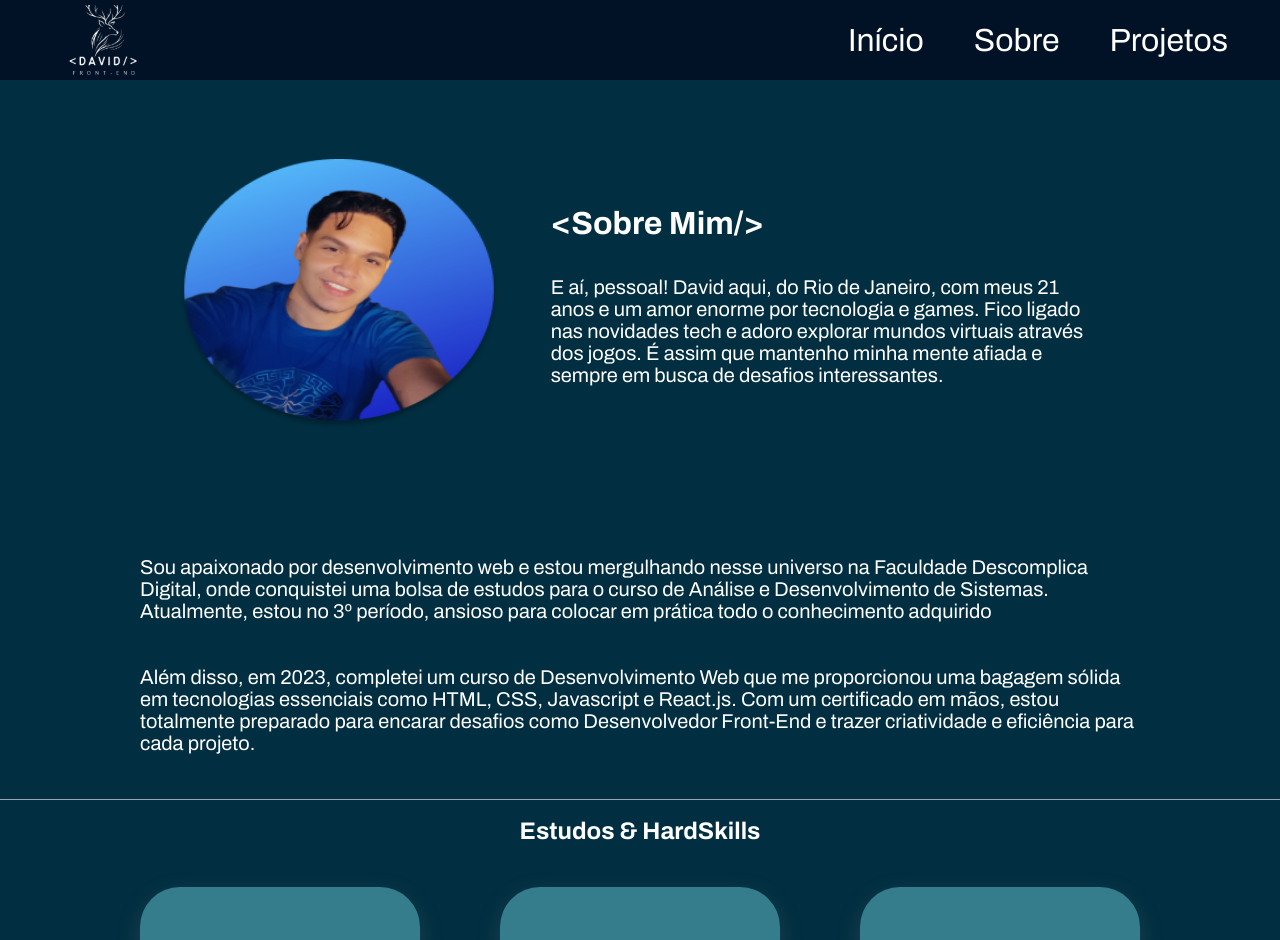
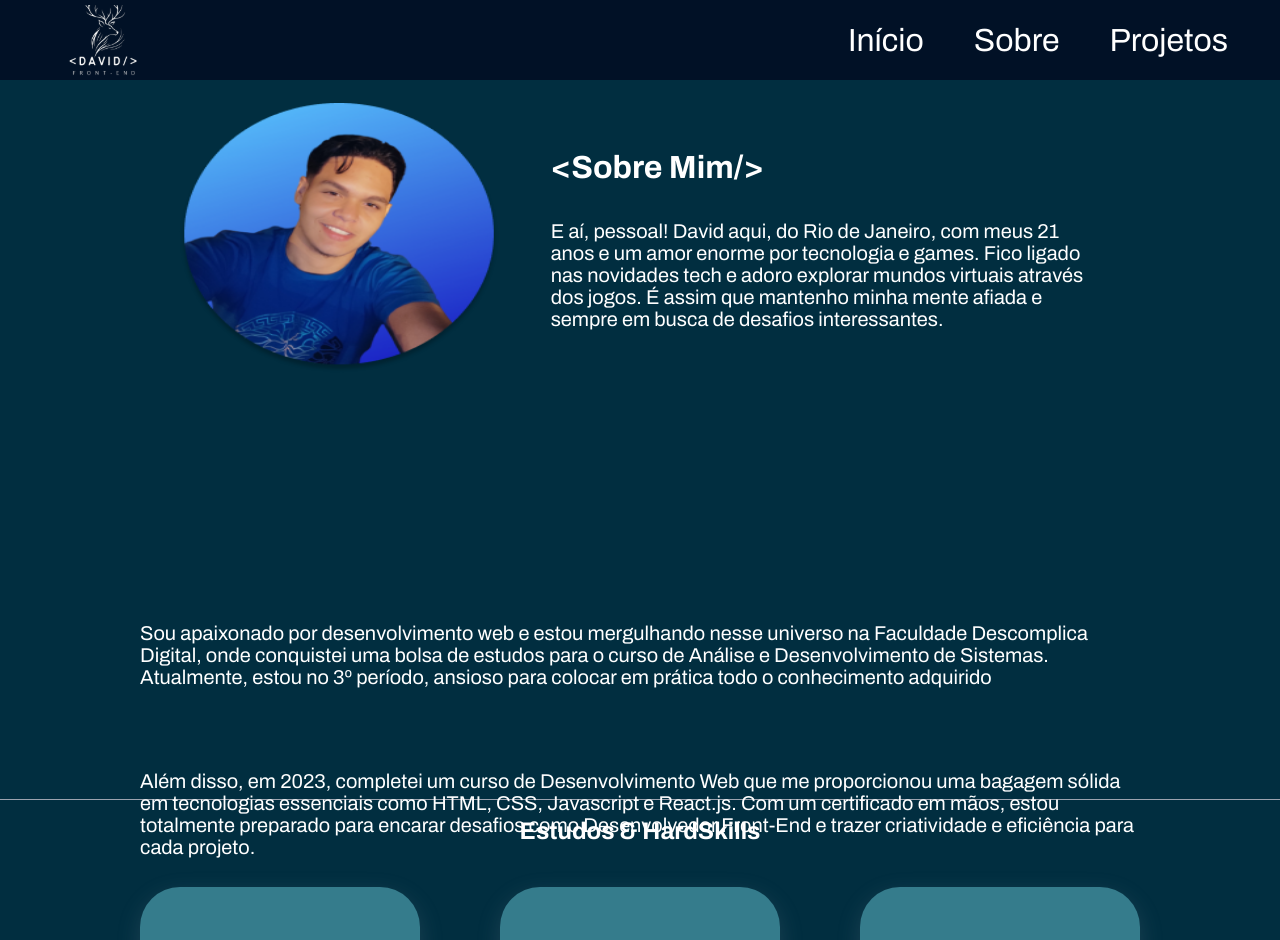
Before and after one commit to DavidPereira976/Portifolio, a React (Vite) app: page /sobre in a window 1280 px wide. Shown: the top 940 px of the page. Built offline with nearby package versions, Linux system fonts and the light colour scheme.

Commit message:
Feat: Novas animações em Sobre/Projetos

```diff
--- a/package.json
+++ b/package.json
@@ -17,6 +17,7 @@
     "nuka-carousel": "^7.0.0",
     "react": "^18.2.0",
     "react-dom": "^18.2.0",
+    "react-intersection-observer": "^9.5.3",
     "react-router-dom": "^6.20.0",
     "react-slick": "^0.29.0",
     "slick-carousel": "^1.8.1",
--- a/src/Components/GradeProjetos/index.jsx
+++ b/src/Components/GradeProjetos/index.jsx
@@ -13,6 +13,8 @@ import Html from "../../assets/Icons/Html.svg";
 import Css from "../../assets/Icons/Css.svg";
 import JavaScript from "../../assets/Icons/JavaScript.svg";
 
+import { motion } from "framer-motion";
+
 import {
   FirstAlignContainer,
   Title,
@@ -22,7 +24,6 @@ import {
 } from "./style";
 
 function GradeProjetos() {
-
   const projectDabliu = {
     imageUrl: Sitedabliu,
     title: "Dabliu",
@@ -75,7 +76,18 @@ function GradeProjetos() {
   return (
     <>
       <FirstAlignContainer>
+        <motion.div
+          initial={{ opacity: 0, x: -400 }} // Inicia fora da tela à esquerda
+          animate={{ opacity: 1, x: 0 }} // Anima para a posição à direita
+          transition={{ duration: 1 }}
+        >
           <Title>Meus Projetos</Title>
+        </motion.div>
+        <motion.div
+          initial={{ opacity: 0, x: -400 }} // Inicia fora da tela à esquerda
+          animate={{ opacity: 1, x: 0 }} // Anima para a posição à direita
+          transition={{ duration: 1 }}
+        >
           <FirstGradeContainer>
             <ProjetosItem
               imageUrl={projectDabliu.imageUrl}
@@ -104,6 +116,7 @@ function GradeProjetos() {
               websiteLink={projectFantastika.websiteLink}
             />
           </FirstGradeContainer>
+        </motion.div>
       </FirstAlignContainer>
 
       <SecondAlignContainer>
--- a/src/Components/GradeProjetos/style.js
+++ b/src/Components/GradeProjetos/style.js
@@ -12,6 +12,14 @@ export const FirstAlignContainer = styled.div`
 
   @media ${device.mobileL}{
   height: 200vh;
+  }
+
+  @media ${device.mobileM}{
+  height: 210vh;
+  }
+
+  @media ${device.mobileA}{
+  height: 220vh;
   }
 
   @media ${device.mobileN}{
@@ -53,12 +61,12 @@ export const FirstGradeContainer = styled.section`
 
   @media ${device.mobileL} {
     width: 360px;
-    height: 1500px;
+    height: 1360px;
   }
 
   @media ${device.mobileM}{
   width: 340px;
-  height: 1400px;
+  height: 1300px;
   }
 
   @media ${device.mobileA}{
--- a/src/Components/Hardskills/index.jsx
+++ b/src/Components/Hardskills/index.jsx
@@ -2,13 +2,35 @@ import Vnw from "../../assets/Icons/Vnw.svg";
 import Descomplica from "../../assets/Icons/Descomplica.svg";
 import Ada from "../../assets/Icons/Ada.svg";
 
+import { useEffect, useRef } from "react";
+import { motion } from "framer-motion";
+import { useInView } from "react-intersection-observer";
+
 import { Container, Title, ContainerCards, Cards, NameCard } from "./style";
 
 function Hardskills() {
+  const [ref, inView] = useInView({
+    triggerOnce: true,
+    threshold: 0.5,
+  });
   return (
     <>
       <Container>
-        <Title >Estudos & HardSkills</Title>
+      <motion.div
+          initial={{ opacity: 1, x: -500 }} // Inicia fora da tela à esquerda
+          animate={{ opacity: inView ? 1 : 0, x: inView ? 0 : -100 }} // Anima para o centro
+          transition={{ duration: 0.9 }}
+          ref={ref}
+        >
+          <Title>Estudos & HardSkills</Title>
+        </motion.div>
+
+        <motion.div
+          initial={{ opacity: 0, x: -600 }} // Inicia fora da tela à esquerda
+          animate={{ opacity: inView ? 1 : 0, x: inView ? 0 : -100 }} // Anima para o centro
+          transition={{ duration: 0.9 }}
+          ref={ref}
+        >
           <ContainerCards>
             <Cards>
               <img src={Vnw} alt="" />
@@ -37,6 +59,7 @@ function Hardskills() {
               </div>
             </Cards>
           </ContainerCards>
+        </motion.div>
       </Container>
     </>
   );
--- a/src/Components/SobreInfo/index.jsx
+++ b/src/Components/SobreInfo/index.jsx
@@ -1,4 +1,5 @@
 import { useState } from "react";
+import { motion } from "framer-motion";
 import FotoPerfil from "../../assets/Imgs/FotoPerfil.png";
 
 import {
@@ -19,6 +20,11 @@ function SobreInfos() {
     <>
       {" "}
       <FirstBoxContent>
+        <motion.div
+          initial={{ opacity: 0, y: -400 }} // Estilo inicial (opcional)
+          animate={{ opacity: 1, y: 0 }} // Estilo animado
+          transition={{ duration: 0.9 }} // Configuração de transição
+        >
           <FirstBox>
             <figure>
               <Photo src={FotoPerfil} alt="" />
@@ -34,7 +40,13 @@ function SobreInfos() {
               </FirstParagraph>
             </BoxContent>
           </FirstBox>
+        </motion.div>
 
+        <motion.div
+          initial={{ opacity: 0, y: -400 }} // Estilo inicial (opcional)
+          animate={{ opacity: 1, y: 0 }} // Estilo animado
+          transition={{ duration: 0.9 }} // Configuração de transição
+        >
         <SecondBox>
           <SecondParagraph>
             Sou apaixonado por desenvolvimento web e estou mergulhando nesse
@@ -51,6 +63,7 @@ function SobreInfos() {
             Front-End e trazer criatividade e eficiência para cada projeto.
           </SecondParagraph>
         </SecondBox>
+        </motion.div>
       </FirstBoxContent>
     </>
   );
--- a/src/Components/Softskills/index.jsx
+++ b/src/Components/Softskills/index.jsx
@@ -2,14 +2,27 @@ import Comunicacao from "../../assets/Imgs/Comunicacao.svg";
 import Adaptabilidade from "../../assets/Imgs/Adaptabilidade.svg";
 import Aprendizado from "../../assets/Imgs/Aprendizado.svg";
 import Equipe from "../../assets/Imgs/Equipe.svg";
+import { motion } from "framer-motion";
 
-import { Container, Title, ContainerImg, Moldura, Img  } from "./style";
+import { Container, Title, ContainerImg, Moldura, Img } from "./style";
 
 function SoftSkills() {
   return (
     <>
       <Container>
+      <motion.div
+          initial={{ opacity: 0, y: -400 }} // Estilo inicial (opcional)
+          animate={{ opacity: 1, y: 0 }} // Estilo animado
+          transition={{ duration: 0.9 }} // Configuração de transição
+        >
         <Title>SoftSkills</Title>
+        </motion.div>
+
+        <motion.div
+          initial={{ opacity: 0, y: -400 }} // Estilo inicial (opcional)
+          animate={{ opacity: 1, y: 0 }} // Estilo animado
+          transition={{ duration: 0.9 }} // Configuração de transição
+        >
         <ContainerImg>
           <Moldura>
             <Img src={Comunicacao} alt="" />
@@ -31,6 +44,8 @@ function SoftSkills() {
             <figcaption>Trabalho em Equipe</figcaption>
           </Moldura>
         </ContainerImg>
+        </motion.div>
+
       </Container>
     </>
   );
```
Also changed, not shown: 1 other file (tests, documents, lock files or other folders). Lines whose indentation alone changed are shown as unchanged.
